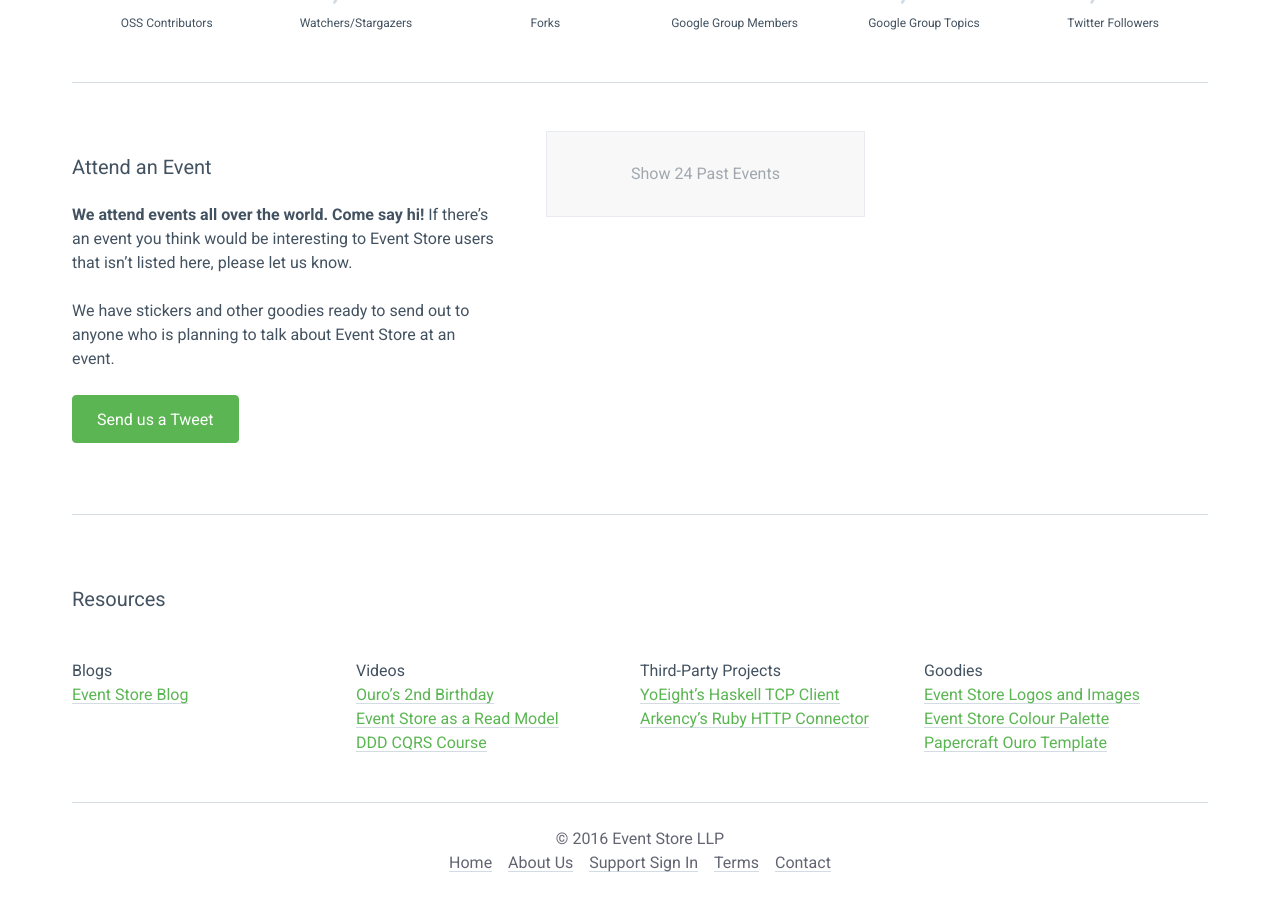
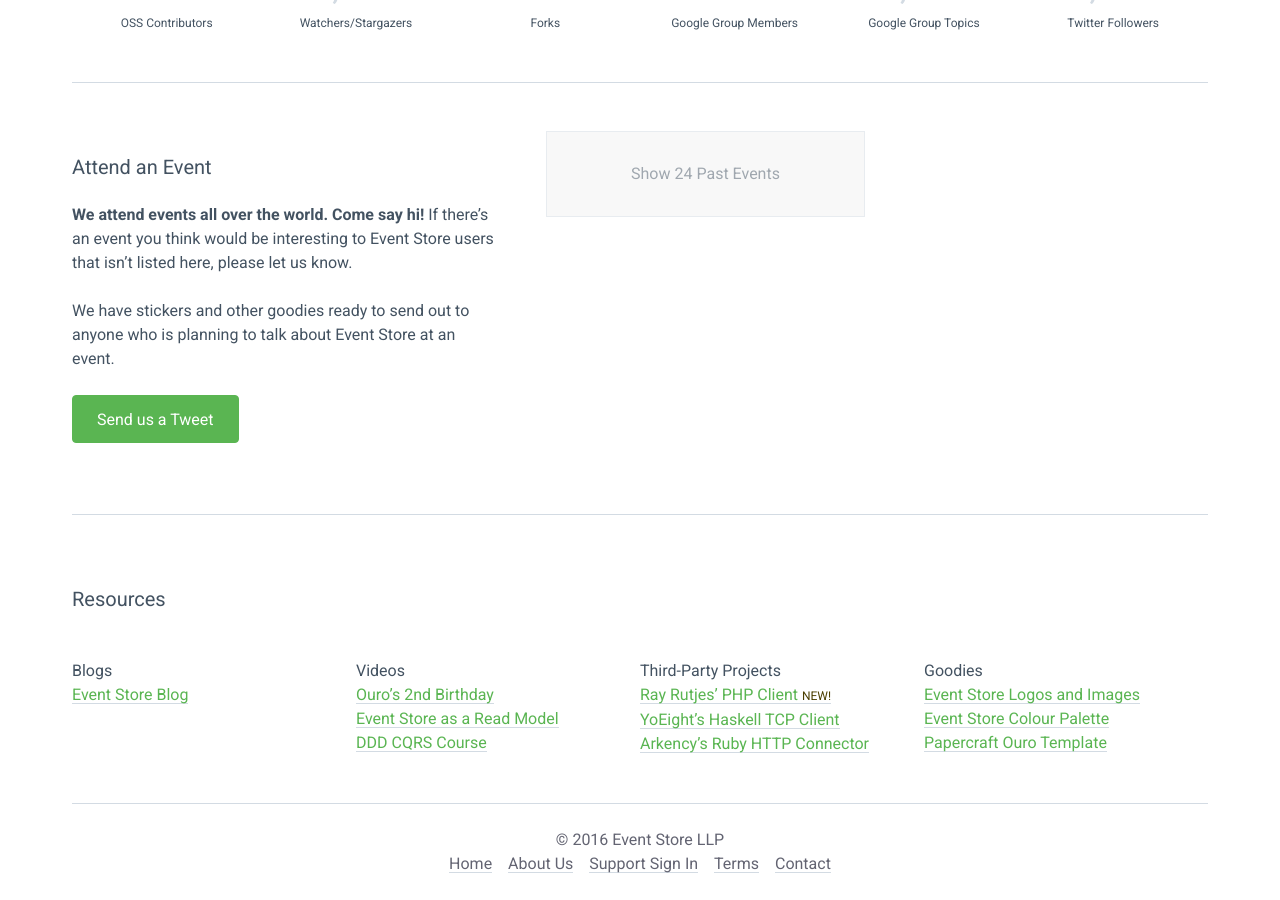
Before and after one commit to sandboxorg/geteventstore.com, a Jekyll site: the page built from community/index.html, in a window 1280 px wide and 900 px high, scrolled down 804 px. Built offline with Jekyll 4.4.1, drawn with Linux system fonts in a browser that asks for light colours; nearby versions of some CDN libraries; Markdown is read by kramdown in place of the engine named in the settings.

Commit message:
Added PHP client

```diff
--- a/_data/resources.json
+++ b/_data/resources.json
@@ -20,6 +20,11 @@
         }
     ],
     "projects": [
+        {
+            "name": "Ray Rutjes’ PHP Client",
+            "url": "https://github.com/rayrutjes/php-geteventstore-client",
+            "flag": "new"
+        },
         {
             "name": "YoEight’s Haskell TCP Client",
             "url": "https://github.com/YoEight/eventstore",
```
